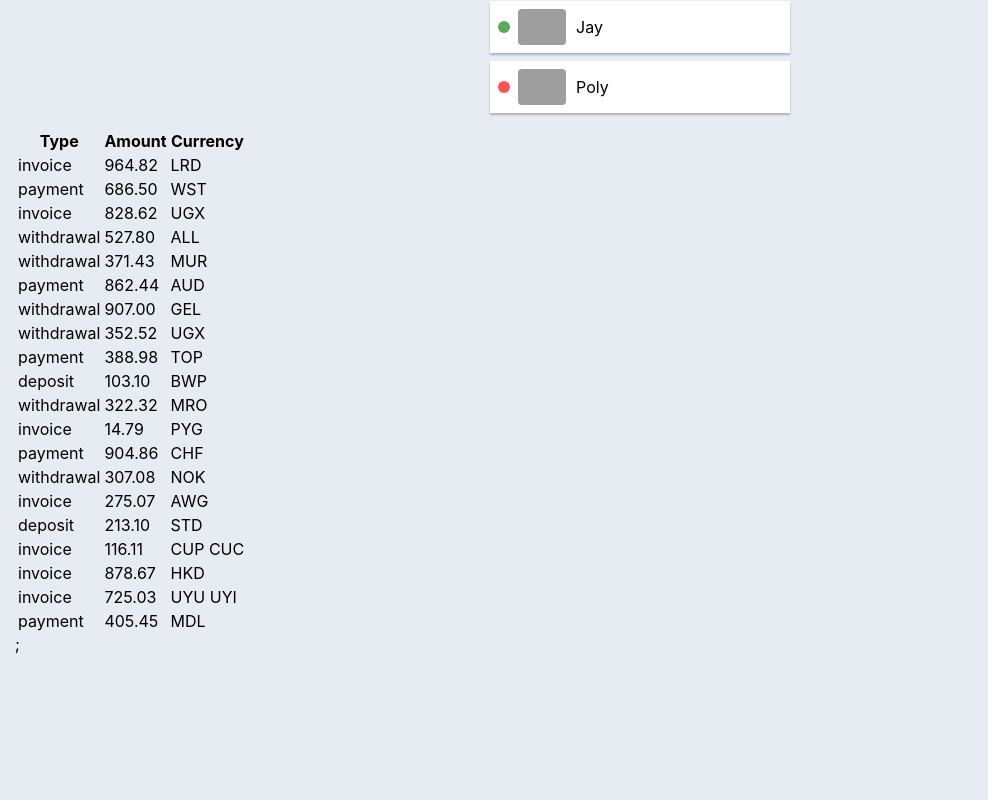
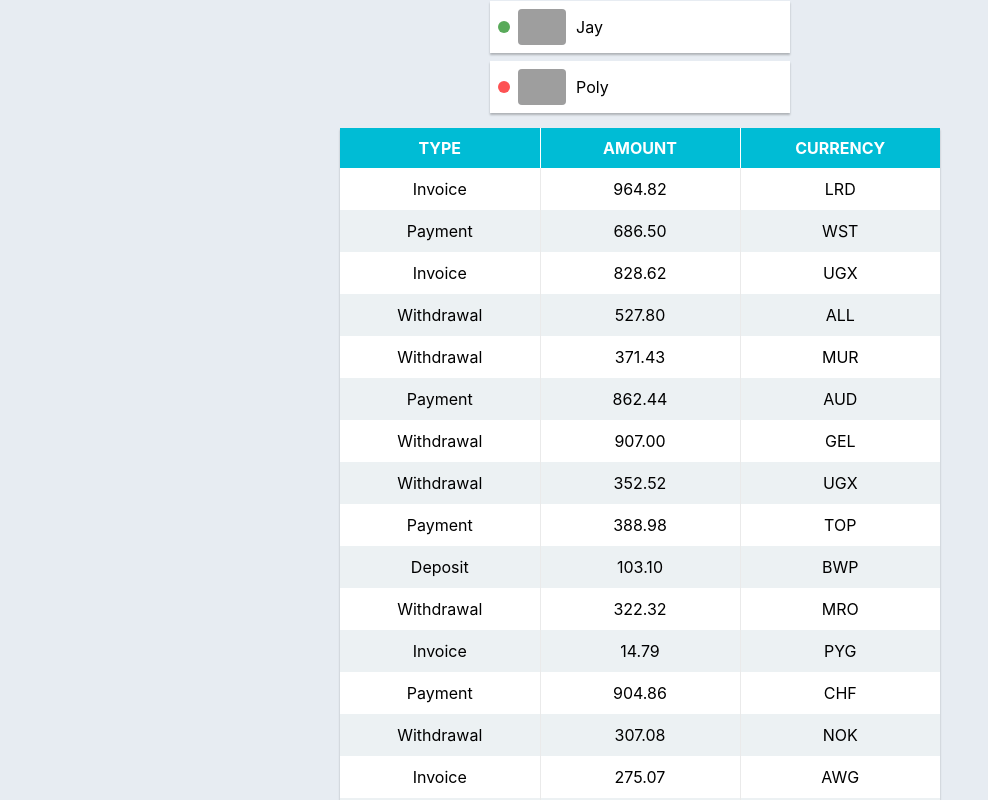
Before and after one commit to AlzagTech/goit-react-hw-01-components, a React (Create React App) app: page / in a window 1280 px wide. Shown: the part 640-1440 px from the top of the page, without its empty margins (0-988 px from the left). Before the commit the page ends 1309 px from the top, so only its background shows below. Built offline with nearby package versions, Linux system fonts and the light colour scheme; grey boxes are pictures that could not be loaded.

Commit message:
styled TransactionHistory component

```diff
--- a/src/components/TransactionHistory/TransactionHistory.js
+++ b/src/components/TransactionHistory/TransactionHistory.jsx
@@ -1,9 +1,10 @@
 import PropTypes from 'prop-types';
 import { TransactionHistoryItem } from './TransactionHistoryItem';
+import { TransactionTable } from './TransactionHistory.styled';
 
 export const TransactionHistory = ({ items }) => {
   return (
-    <table className="transaction-history">
+    <TransactionTable>
       <thead>
         <tr>
           <th>Type</th>
@@ -18,7 +19,7 @@ export const TransactionHistory = ({ items }) => {
           </tr>
         ))}
       </tbody>
-    </table>
+    </TransactionTable>
   );
 };
 
--- /dev/null
+++ b/src/components/TransactionHistory/TransactionHistory.styled.jsx
@@ -0,0 +1,45 @@
+import styled from '@emotion/styled';
+
+export const TransactionTable = styled.table`
+  max-width: 600px;
+  margin-left: auto;
+  margin-right: auto;
+
+  table-layout: fixed;
+  width: 100%;
+  border-collapse: collapse;
+
+  box-shadow: 0px 2px 2px rgba(0, 0, 0, 0.25);
+
+  tbody td {
+    text-align: center;
+  }
+
+  thead {
+    background-color: #00bcd5;
+    color: white;
+    text-transform: uppercase;
+    height: 40px;
+  }
+
+  th + th {
+    border-left: 1px solid #ffffff;
+  }
+
+  tbody tr:nth-of-type(odd) {
+    background-color: #ffffff;
+  }
+
+  tbody tr:nth-of-type(even) {
+    background-color: #ecf1f3;
+  }
+
+  td {
+    text-transform: capitalize;
+    height: 40px;
+  }
+
+  td + td {
+    border-left: 1px solid #eaeaea;
+  }
+`;
```
Also changed, not shown: src/components/App.jsx (+5 -5 lines), src/components/TransactionHistory/TransactionHistoryItem.jsx (renamed from src/components/TransactionHistory/TransactionHistoryItem.js).
